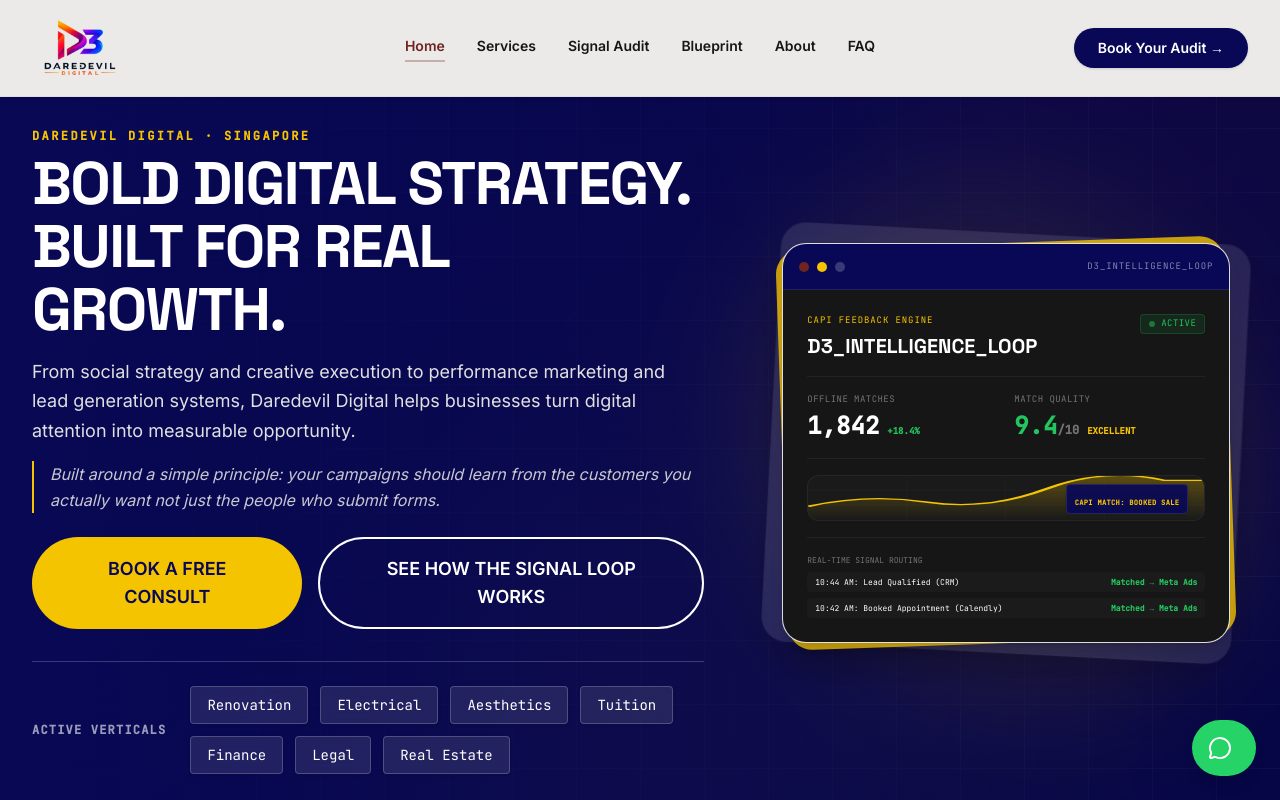
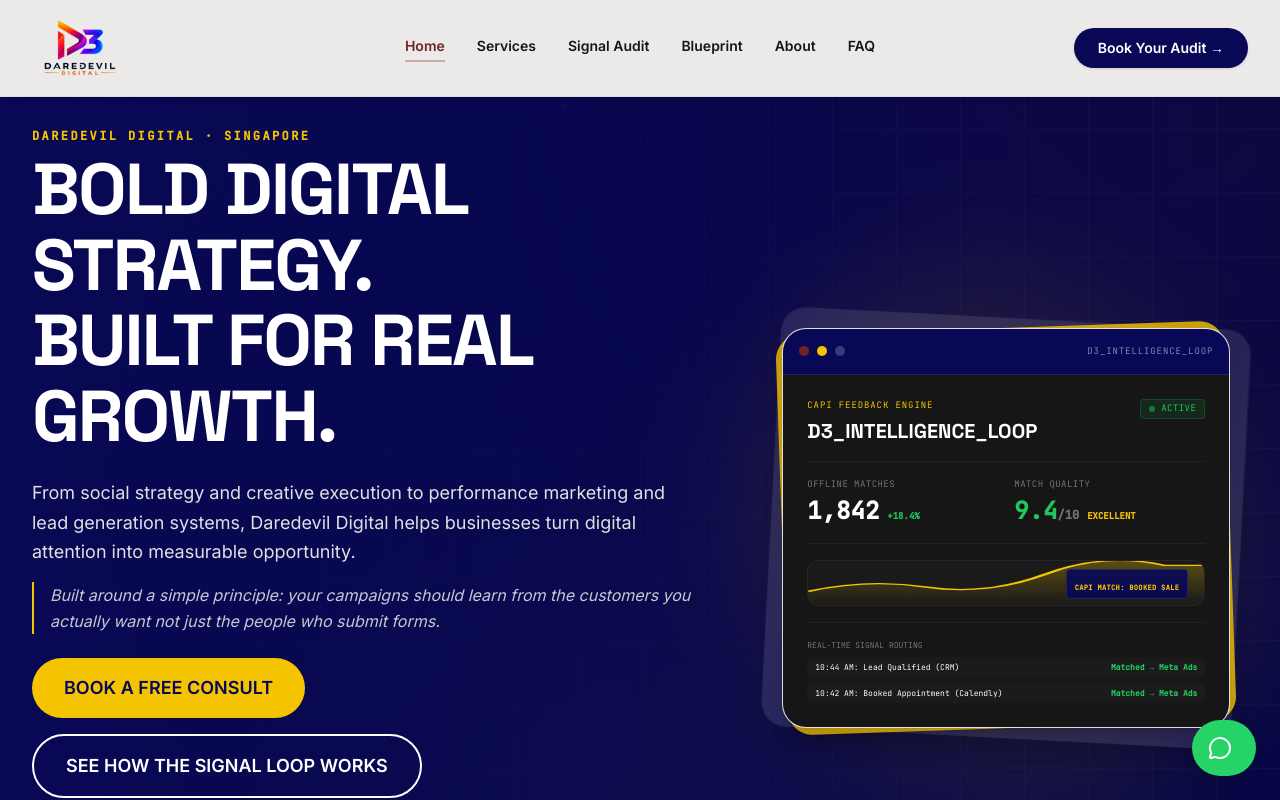
Before and after one commit to pruthvirajtarode/daredevildigital, a React (Vite) app: page / in a window 1280 px wide. Shown: the top 800 px of the page. Built offline with nearby package versions, Linux system fonts and the light colour scheme.

Commit message:
Fix hero layout congestion

```diff
--- a/src/components/sections/Hero.tsx
+++ b/src/components/sections/Hero.tsx
@@ -77,9 +77,11 @@
             DAREDEVIL DIGITAL · SINGAPORE
           </span>
 
-          <h1 className="font-display text-4xl sm:text-5xl lg:text-6xl font-bold tracking-tight text-brand-purewhite leading-[1.05] mb-4 uppercase">
-            BOLD DIGITAL STRATEGY.<br />
-            BUILT FOR REAL GROWTH.
+          <h1 className="font-display text-5xl sm:text-6xl lg:text-7xl font-bold tracking-tight text-brand-purewhite leading-[1.05] mb-6 uppercase">
+            BOLD DIGITAL<br />
+            STRATEGY.<br />
+            BUILT FOR REAL<br />
+            GROWTH.
           </h1>
 
           <p className="text-base md:text-lg leading-relaxed text-brand-offwhite/90 mb-4">
@@ -90,11 +92,11 @@
             Built around a simple principle: your campaigns should learn from the customers you actually want not just the people who submit forms.
           </p>
 
-          <div className="flex flex-col sm:flex-row gap-4">
-            <Button href="/contact" variant="secondary" size="lg">
+          <div className="flex flex-col sm:flex-row flex-wrap gap-4">
+            <Button href="/contact" variant="secondary" size="lg" className="whitespace-nowrap">
               BOOK A FREE CONSULT
             </Button>
-            <Button href="/signal-audit" variant="outline-light" size="lg">
+            <Button href="/signal-audit" variant="outline-light" size="lg" className="whitespace-nowrap">
               SEE HOW THE SIGNAL LOOP WORKS
             </Button>
           </div>
```
